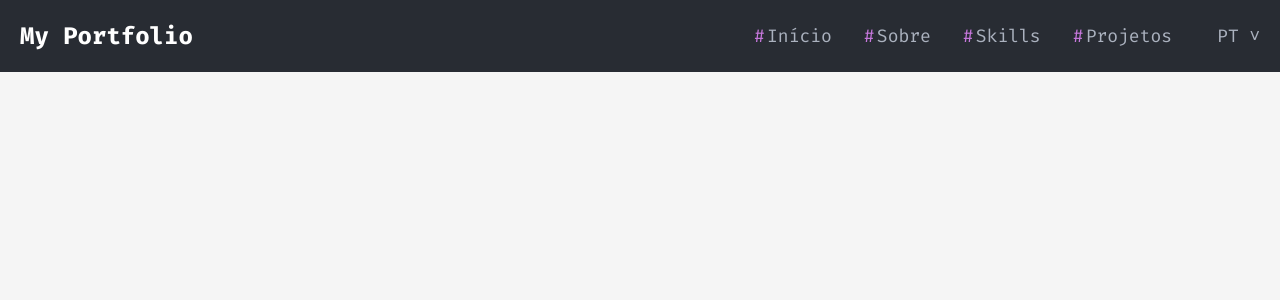
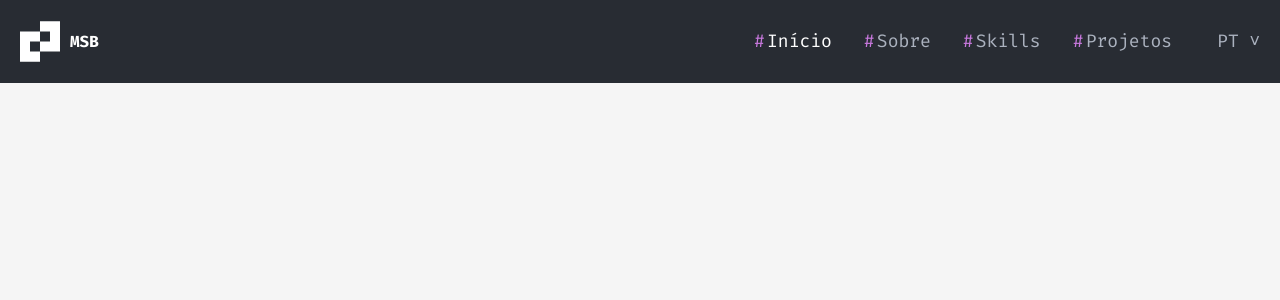
Before and after one commit to marconesdb/novo_portifolio, a React (Vite) app: page / in a window 1280 px wide. Shown: the top 300 px of the page. Built offline with nearby package versions, Linux system fonts and the light colour scheme.

Commit message:
Add de logo

```diff
--- a/src/components/Header/Header.styles.ts
+++ b/src/components/Header/Header.styles.ts
@@ -11,8 +11,16 @@ export const Container = styled.header`
 `;
 
 export const Logo = styled.h1`
-  font-size: 24px;
+  font-size: 16px;
   font-weight: bold;
+  display: flex;
+  align-items: center;
+  gap: 10px; /* Ajuste a distância entre a imagem e o texto */
+`;
+
+export const LogoImage = styled.img`
+  width: 40px; /* Ajuste o tamanho da imagem conforme necessário */
+  height: auto;
 `;
 
 export const Nav = styled.nav`
@@ -38,11 +46,18 @@ export const NavItem = styled.a`
     color: #C778DD;
     position: absolute;
     left: -13px; /* Ajuste a posição conforme necessário */
-
   }
 
   &:hover {
     color: #C778DD;
+  }
+`;
+
+export const NavItemHome = styled(NavItem)`
+  color: #fff; /* Cor específica para o item "Início" */
+
+  &:hover {
+    /* color: #FFBD33; Cor ao passar o mouse sobre o item "Início" */
   }
 `;
 
--- a/src/components/Header/Header.tsx
+++ b/src/components/Header/Header.tsx
@@ -2,8 +2,10 @@ import React, { useState } from 'react';
 import {
   Container,
   Logo,
+  LogoImage,
   Nav,
   NavItem,
+  NavItemHome,
   Hamburger,
   NavMenu,
   Dropdown,
@@ -11,6 +13,9 @@ import {
   DropdownMenu,
   DropdownItem
 } from './Header.styles';
+
+import logo from '../../assets/images/Logo.svg'
+
 
 const Header: React.FC = () => {
   const [isOpen, setIsOpen] = useState(false);
@@ -26,7 +31,10 @@ const Header: React.FC = () => {
 
   return (
     <Container>
-      <Logo>My Portfolio</Logo>
+      <Logo>
+        <LogoImage src={logo} alt="Logo" />
+        MSB
+      </Logo>
       <Hamburger isOpen={isOpen} onClick={toggleMenu}>
         <span />
         <span />
@@ -34,7 +42,7 @@ const Header: React.FC = () => {
       </Hamburger>
       <NavMenu isOpen={isOpen}>
         <Nav>
-          <NavItem href="#home">Início</NavItem>
+          <NavItemHome href="#home">Início</NavItemHome>
           <NavItem href="#about">Sobre</NavItem>
           <NavItem href="#skills">Skills</NavItem>
           <NavItem href="#projects">Projetos</NavItem>
```
Also changed, not shown: src/assets/images/Logo.svg (added).
